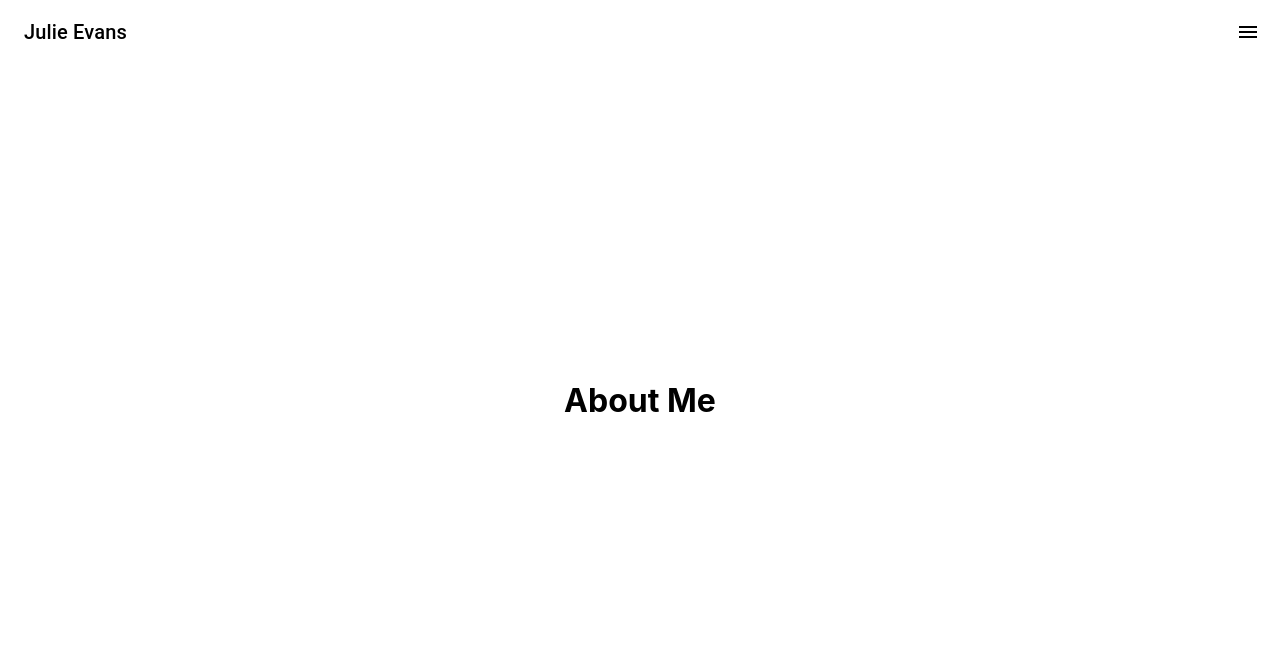
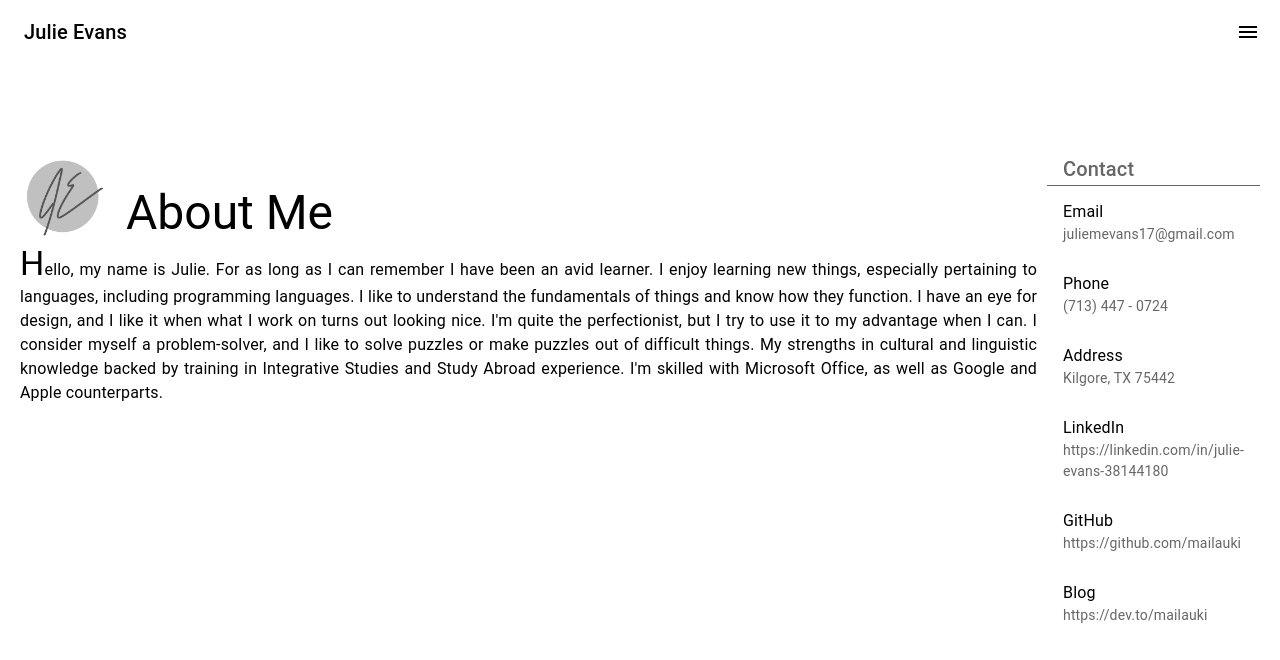
Before and after one commit to mailauki/portfolio-v1, a React (Create React App) app: page /about-me in a window 1280 px wide. Shown: the top 660 px of the page. Built offline with nearby package versions, Linux system fonts and the light colour scheme.

Commit message:
Added AboutMe

```diff
--- a/src/App.css
+++ b/src/App.css
@@ -1,6 +1,11 @@
-/* .App {
-  text-align: center;
-} */
+.App {
+  /* text-align: center; */
+  height: 100vh;
+}
+
+a {
+  text-decoration: none;
+}
 
 .Header {
   /* height: 60px; */
@@ -14,21 +19,30 @@
   justify-content: space-between;
   align-items: center; */
   position: fixed;
+  top: 0;
   z-index: 2;
   /* background: linear-gradient(to bottom, rgba(0,0,0,0.7) 0%, rgba(0,0,0,0.3) 70%, rgba(0,0,0,0) 100%); */
 }
 
-/* .Content {
-  height: calc(100vh - 60px);
-  display: flex;
+.Content {
+  /* height: calc(100% - 120px); */
+  /* height: calc(100vh - 60px); */
+  height: 100%;
+  /* margin-top: 60px; */
+  /* margin: 60px 0 0 0; */
+  /* height: 100%; */
+  /* background-color: azure; */
+  /* height: 100vh; */
+  /* display: flex;
   flex-direction: column;
   justify-content: center;
-  align-items: center;
-} */
+  align-items: center; */
+}
 
 .swiper {
   /* height: calc(100vh - 60px); */
-  height: 100vh;
+  /* height: 100vh; */
+  height: 100%;
   width: 100%;
 }
 
@@ -45,8 +59,13 @@
 }
 
 .Page {
-  height: 100vh;
+  /* height: 100vh; */
+  /* height: calc(100% - 30px); */
+  height: 100%;
   width: 100%;
+  /* background-color: antiquewhite; */
+  /* margin: 30px 0 0 0; */
+  /* margin-top: 30px; */
 
   display: flex;
   flex-direction: column;
@@ -54,6 +73,16 @@
   align-items: center;
 }
 
-a {
-  text-decoration: none;
+.Page h4, .Page h1 {
+  margin-bottom: 0;
 }
+
+.Page p {
+  margin-top: 0;
+}
+
+.row {
+  display: flex;
+  flex-direction: row;
+  /* align-items: flex-end; */
+}
--- a/src/pages/AboutMe.js
+++ b/src/pages/AboutMe.js
@@ -1,7 +1,50 @@
+import Logo from '../images/logo.png';
+import { List, ListItem, ListSubheader, ListItemButton, ListItemText, Typography, Avatar } from '@mui/material';
+
 function AboutMe() {
   return (
     <div className="Page">
-      <h1>About Me</h1>
+      <div className="row" style={{ alignItems: "flex-start", marginLeft: "20px", marginRight: "20px" }}>
+        <div style={{ marginRight: "10px" }}>
+          <div className="row" style={{ alignItems: "stretch" }}>
+            <Avatar
+              alt="Julie Evans"
+              src={Logo}
+              sx={{ width: 90, height: 90, mr: 2 }}
+            />
+            <Typography variant="h3" sx={{ mt: 4 }}>About Me</Typography>
+          </div>
+          <Typography variant="body1" align="justify">
+            <Typography variant="h4" component="span">H</Typography>ello, my name is Julie. For as long as I can remember I have been an avid learner. I enjoy learning new things, especially pertaining to languages, including programming languages. I like to understand the fundamentals of things and know how they function. I have an eye for design, and I like it when what I work on turns out looking nice. I'm quite the perfectionist, but I try to use it to my advantage when I can. I consider myself a problem-solver, and I like to solve puzzles or make puzzles out of difficult things. My strengths in cultural and linguistic knowledge backed by training in Integrative Studies and Study Abroad experience. I'm skilled with Microsoft Office, as well as Google and Apple counterparts.
+          </Typography>
+        </div>
+        <List
+          subheader={
+            <ListSubheader component="div" sx={{ borderBottom: 1 }}>
+              <Typography variant="h6">Contact</Typography>
+            </ListSubheader>
+          }
+        >
+          <ListItem>
+            <ListItemText primary="Email" secondary="juliemevans17@gmail.com" />
+          </ListItem>
+          <ListItem>
+            <ListItemText primary="Phone" secondary="(713) 447 - 0724" />
+          </ListItem>
+          <ListItem>
+            <ListItemText primary="Address" secondary="Kilgore, TX 75442" />
+          </ListItem>
+          <ListItem>
+            <ListItemText primary="LinkedIn" secondary="https://linkedin.com/in/julie-evans-38144180" />
+          </ListItem>
+          <ListItem>
+            <ListItemText primary="GitHub" secondary="https://github.com/mailauki" />
+          </ListItem>
+          <ListItem>
+            <ListItemText primary="Blog" secondary="https://dev.to/mailauki" />
+          </ListItem>
+        </List>
+      </div>
     </div>
   )
 }
--- a/src/pages/Home.js
+++ b/src/pages/Home.js
@@ -6,7 +6,7 @@ import { Scrollbar, Mousewheel } from "swiper";
 
 function Home() {
   return (
-    <div>
+    <div className="Page">
       <Swiper
         direction={"vertical"}
         scrollbar={{
```
Also changed, not shown: src/App.js (+0 -14 lines), src/images/logo.png (added).
